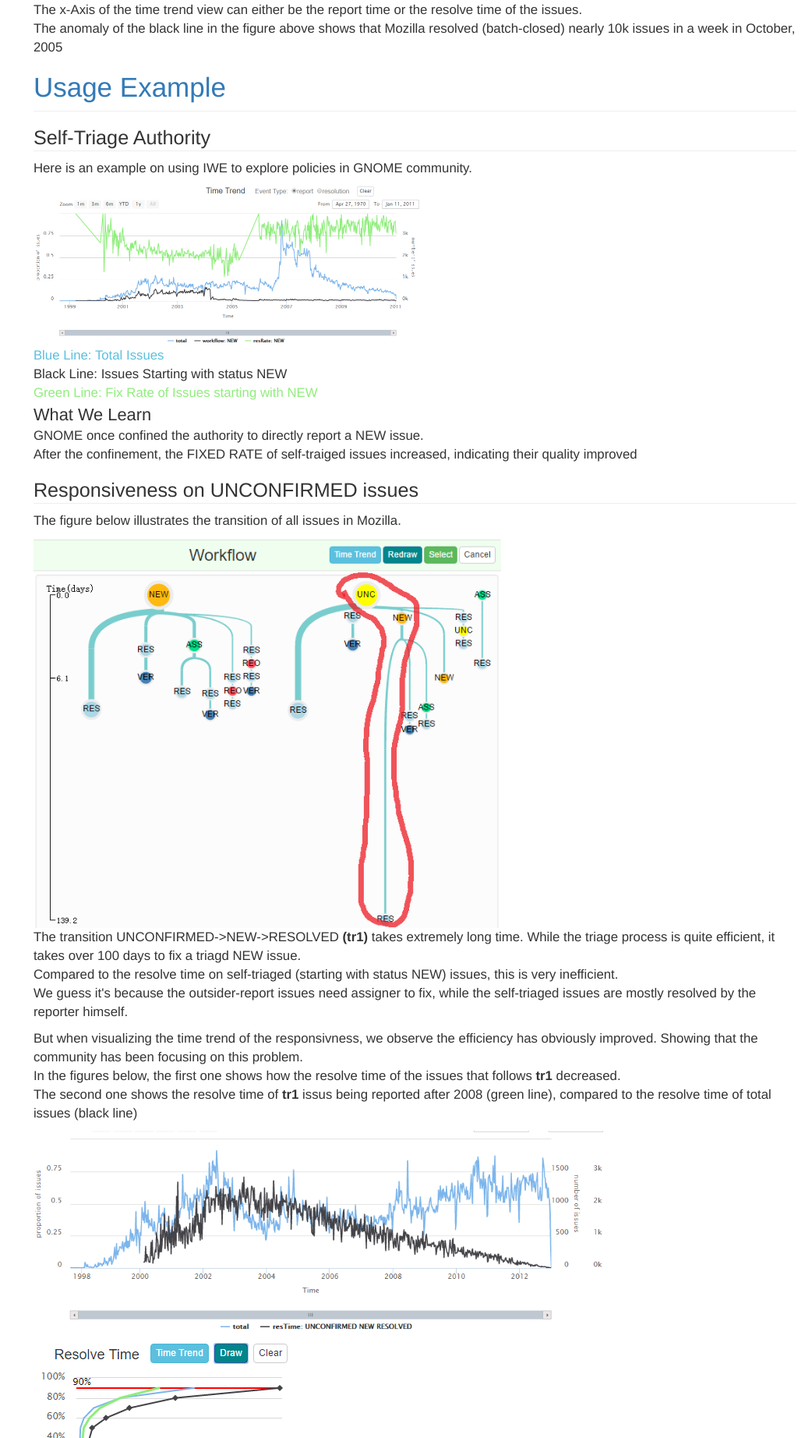
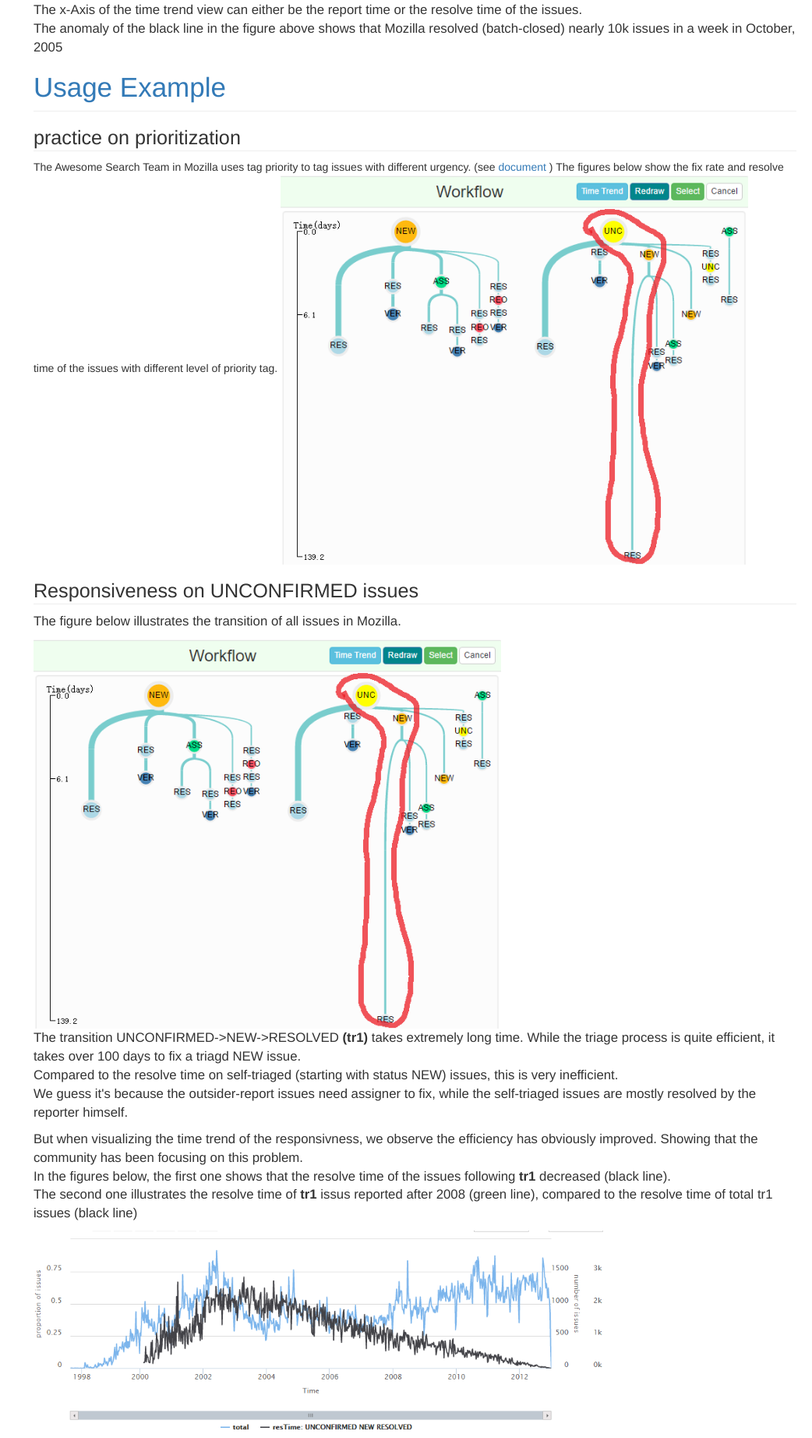
Before and after one commit to johnarseal/IWE, a Flask app: page /iwe/tutorial in a window 1280 px wide. Shown: the part 2228-4072 px from the top of the page at 78% size, without its empty margins (238-1280 px from the left). Run offline with Flask 2, Linux system fonts and the light colour scheme; some libraries are stand-ins or nearby versions.

Commit message:
changing a usage example in tutorial

```diff
--- a/code/templates/tutorial.html
+++ b/code/templates/tutorial.html
@@ -86,16 +86,13 @@
 			The anomaly of the black line in the figure above shows that Mozilla resolved (batch-closed) nearly 10k issues in a week in October, 2005
 		</p>
 		<h1><a href="#usage-example"  name="usage-example" id="usage-example">Usage Example</a></h1>
-		<h2>Self-Triage Authority</h2>
-		<p>Here is an example on using IWE to explore policies in GNOME community.</p>
-		<img style="max-width:500px" src="{{url_for('static', filename='img/self-triage.png')}}" />
-		<p>
-			<span style="color:#5bc0de">Blue Line: Total Issues</span><br>
-			Black Line: Issues Starting with status NEW<br>
-			<span style="color:rgb(144, 237, 125)">Green Line: Fix Rate of Issues starting with NEW</span><br>
-			<span style="font-size:1.3em">What We Learn</span><br>
-			GNOME once confined the authority to directly report a NEW issue. <br>After the confinement, the FIXED RATE of self-traiged issues increased, indicating their quality improved
-		</p>
+		<h2>practice on prioritization</h2>
+        The Awesome Search Team in Mozilla uses tag priority to tag issues with different urgency.
+        (see <a target="_blank" href="http://dbaron.org/log/20090120-bug-priorities">document</a> )
+        The figures below show the fix rate and resolve time of the issues with different level of priority tag.
+        <img style="width:600px" src="{{url_for('static', filename='img/mozilla-transition.jpg')}}" />
+
+
 		<h2>Responsiveness on UNCONFIRMED issues</h2>
 		<p>The figure below illustrates the transition of all issues in Mozilla.</p>
 		<img style="max-width:600px" src="{{url_for('static', filename='img/mozilla-transition.jpg')}}" />
@@ -110,9 +107,9 @@
 			But when visualizing the time trend of the responsivness, we observe the efficiency has obviously improved.
 			Showing that the community has been focusing on this problem.
 			<br>
-			In the figures below, the first one shows how the resolve time of the issues that follows <b>tr1</b> decreased.
+			In the figures below, the first one shows that the resolve time of the issues following <b>tr1</b> decreased (black line).
 			<br>
-			The second one shows the resolve time of <b>tr1</b> issus being reported after 2008 (green line), compared to the resolve time of total issues (black line)
+			The second one illustrates the resolve time of <b>tr1</b> issus reported after 2008 (green line), compared to the resolve time of total tr1 issues (black line)
 		</p>
 		<img style="max-width:800px" src="{{url_for('static', filename='img/mozilla_restime_improve2.png')}}" />
 		<br>
```
Also changed, not shown: code/static/img/prio_fixrate_js.png (added), code/static/img/prio_fixrate_search.png (added), code/static/img/prio_restime_js.png (added), code/static/img/prio_restime_search.png (added), code/static/img/prio_withouttag_js.png (added), code/static/img/prio_withouttag_search.png (added), code/static/img/prio_withtag_search.png (added).
